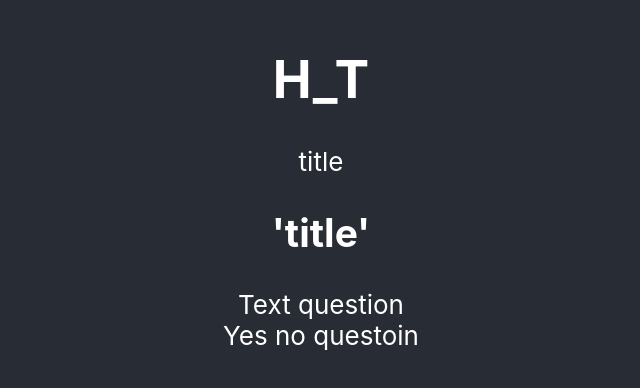
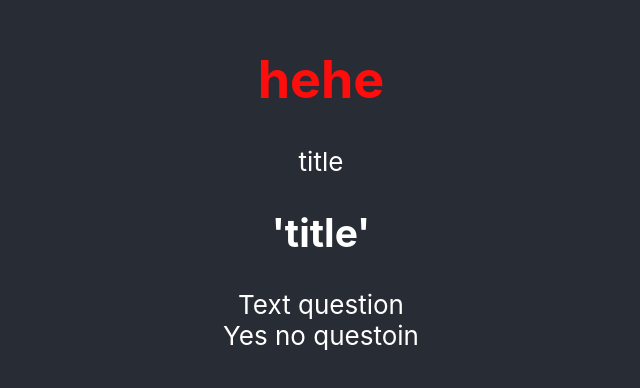
Before and after one commit to toantrongnguyen/demo_git, a React (Create React App) app: page / in a window 1280 px wide. Shown: the part 218-606 px from the top of the page, without its empty margins (319-959 px from the left). Built offline with nearby package versions, Linux system fonts and the light colour scheme.

Commit message:
refs bug #1108 Sửa style thẻ h1

```diff
--- a/src/App.css
+++ b/src/App.css
@@ -20,3 +20,7 @@
 .App-link {
   color: #09d3ac;
 }
+
+h1{
+  color: #ff0d0d;
+}
--- a/src/App.js
+++ b/src/App.js
@@ -21,7 +21,7 @@ function App() {
   return (
     <div className="App">
       <header className="App-header">
-        <h1>H_T</h1>
+        <h1>hehe</h1>
         {isShowTitle ? 'title' : 'no title'}
         {isShowTitle && (
           <h2>
```
